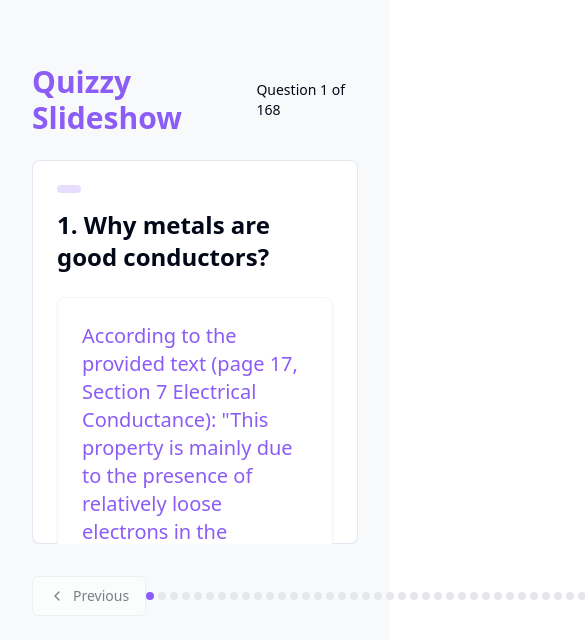
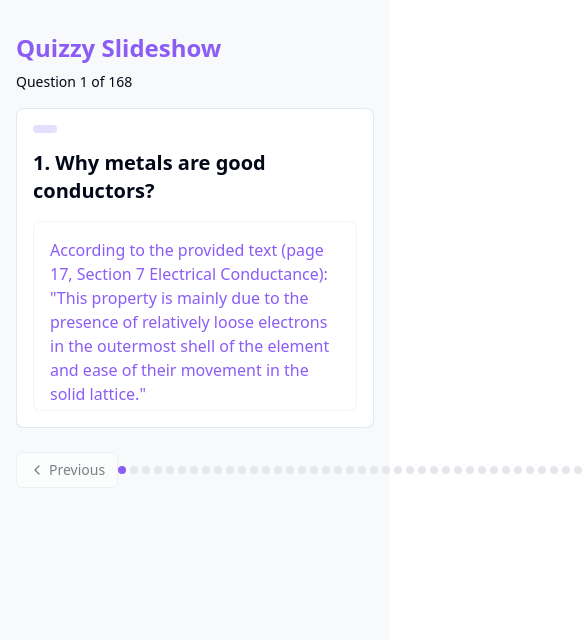
Before and after one commit to hafizmammarqasim/quizzy-slide-show, a React (Vite) app: page / in a window 390 px wide. Both pictures are taken after a click on the button "Reveal Answer". Shown: the top 640 px of the page, 585 px wide, since content can reach past the window. Built offline with nearby package versions, Linux system fonts and the light colour scheme.

Commit message:
Fix: Improve mobile responsiveness
Adjust the layout of the quiz slider to ensure the content and navigation elements are properly displayed on mobile devices.

```diff
--- a/src/components/QuizSlider.tsx
+++ b/src/components/QuizSlider.tsx
@@ -46,19 +46,19 @@ const QuizSlider = () => {
   }, []);
 
   return (
-    <div className="flex flex-col items-center">
-      <div className="w-full md:max-w-3xl px-4 py-8">
-        <div className="flex justify-between items-center mb-6">
-          <h1 className="text-3xl font-bold text-quiz-purple">Quizzy Slideshow</h1>
+    <div className="flex flex-col items-center w-full">
+      <div className="w-full max-w-3xl px-2 sm:px-4 py-4 sm:py-8">
+        <div className="flex flex-col sm:flex-row sm:justify-between sm:items-center mb-4 sm:mb-6 gap-2">
+          <h1 className="text-2xl sm:text-3xl font-bold text-quiz-purple">Quizzy Slideshow</h1>
           <div className="text-sm font-medium">
             Question {currentQuestionIndex + 1} of {totalQuestions}
           </div>
         </div>
 
-        <div className="relative h-96 mb-8 overflow-hidden">
+        <div className="relative h-[320px] sm:h-96 mb-6 overflow-hidden">
           <Card
             className={cn(
-              "absolute w-full h-full p-6 flex flex-col transition-all duration-400 ease-in-out",
+              "absolute w-full h-full p-4 sm:p-6 flex flex-col transition-all duration-400 ease-in-out",
               slideDirection === "in" ? "animate-slide-in" : slideDirection === "out" ? "animate-slide-out" : ""
             )}
           >
@@ -66,14 +66,14 @@ const QuizSlider = () => {
               {currentQuestion.category}
             </div>
 
-            <div className="flex-1 flex flex-col">
-              <h2 className="text-2xl font-semibold mb-6">
+            <div className="flex-1 flex flex-col overflow-y-auto">
+              <h2 className="text-xl sm:text-2xl font-semibold mb-4 sm:mb-6">
                 {currentQuestion.question}
               </h2>
 
               {showAnswer ? (
-                <div className="mt-auto bg-white p-6 rounded-lg shadow-sm border border-gray-100">
-                  <p className="text-xl font-medium text-quiz-purple">{currentQuestion.answer}</p>
+                <div className="mt-auto bg-white p-4 sm:p-6 rounded-lg shadow-sm border border-gray-100 overflow-y-auto">
+                  <p className="text-base sm:text-xl font-medium text-quiz-purple">{currentQuestion.answer}</p>
                 </div>
               ) : (
                 <div className="mt-auto">
@@ -89,15 +89,16 @@ const QuizSlider = () => {
           </Card>
         </div>
 
-        <div className="flex justify-between items-center">
+        <div className="flex justify-between items-center w-full">
           <Button
             onClick={handlePrevious}
             disabled={currentQuestionIndex === 0}
             variant="outline"
-            className="flex items-center gap-2"
+            size="sm"
+            className="flex items-center gap-1"
           >
             <ChevronLeft className="h-4 w-4" />
-            Previous
+            <span className="sm:inline">Previous</span>
           </Button>
 
           <div className="flex gap-1">
@@ -116,9 +117,10 @@ const QuizSlider = () => {
             onClick={handleNext}
             disabled={currentQuestionIndex === totalQuestions - 1}
             variant="outline"
-            className="flex items-center gap-2"
+            size="sm"
+            className="flex items-center gap-1"
           >
-            Next
+            <span className="sm:inline">Next</span>
             <ChevronRight className="h-4 w-4" />
           </Button>
         </div>
--- a/src/pages/Index.tsx
+++ b/src/pages/Index.tsx
@@ -4,7 +4,7 @@ import QuizSlider from "@/components/QuizSlider";
 const Index = () => {
   return (
     <div className="min-h-screen bg-quiz-background">
-      <div className="container mx-auto py-8 px-4">
+      <div className="container mx-auto py-4 sm:py-8 px-2 sm:px-4">
         <QuizSlider />
       </div>
     </div>
```
